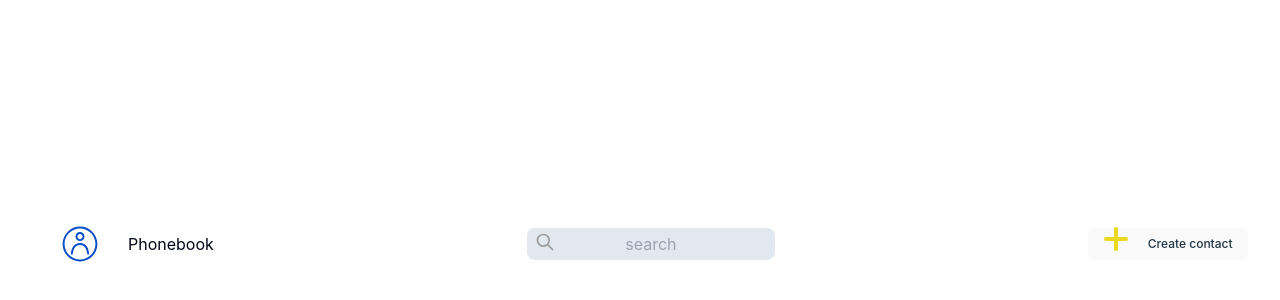
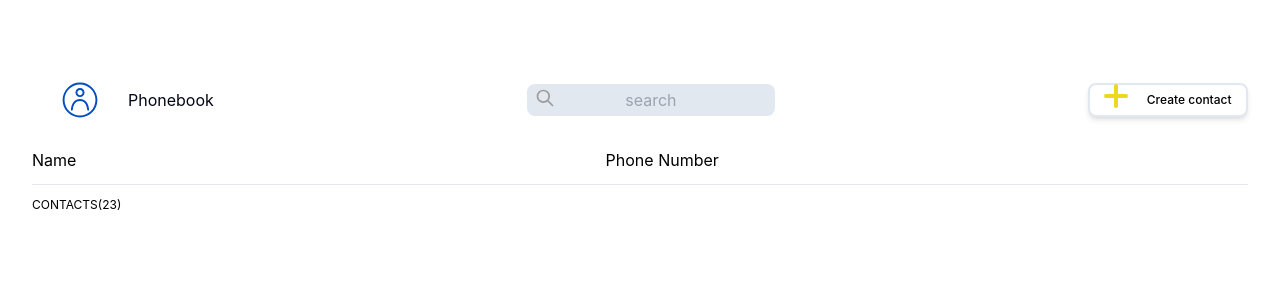
Before and after one commit to fatemehsheida/phone-book, a website built with Vite: page index.html in a window 1280 px wide. Shown: the part 156-456 px from the top of the page. Built offline with nearby package versions, Linux system fonts and the light colour scheme.

Commit message:
Table of lists

```diff
--- a/index.html
+++ b/index.html
@@ -8,7 +8,7 @@
     <link rel="stylesheet" href="index.css">
   </head>
   <body>
-    <div id="app" class="bg-white w-[1440px] z-0">
+    <div id="app" class="bg-white w-[1440px] h-96 z-0 relative">
       <div class="flex justify-between items-center">
       <div class="flex justify-center items-center">
         <img class="logo w-15" src="./image/user.svg" alt="user"></img>
@@ -16,12 +16,24 @@
       </div>
       <div class="search relative">
         <img class="w-5 absolute top-1 left-2 z-20	" src="./image/search.svg" alt="search">
-        <input type="text" name="search" id="search" class="search z-10 w-25 h-8 bg-slate-200 rounded-lg text-center" placeholder="search">
+        <input type="text" name="search" id="search" class="search z-10 w-50 h-8 bg-slate-200 rounded-lg text-center" placeholder="search">
       </div>
       <div class="addContact relative">
         <img src="./image/plus.svg" class="w-10 absolute bottom-px left-2 z-20">
-        <button class="createContact w-40 rounded-lg text-xs text-right	">Create contact</button>
+        <button class="createContact w-40 shadow-md rounded-lg rounded-full bg-white border-slate-200 border-[2px] text-black text-xs text-right	">Create contact</button>
       </div>
+      </div>
+      <div class=" flex justify-between text-black pb-3">
+        <h5 class="">Name</h5>
+        <h5 class="">Phone Number</h5>
+        <h5 class=""></h5>
+      </div>
+      <hr>
+      <p class="text-black text-xs items-end flex pt-3">CONTACTS(23)</p>
+      <div class="section">
+        <section>
+          <span id="contacts"></span>
+        </section>
       </div>
     </div>
     <script type="module" src="/main.js"></script>
--- a/style.css
+++ b/style.css
@@ -38,7 +38,7 @@ h1 {
 #app {
   max-width: 1280px;
   margin: 0 auto;
-  padding: 2rem;
+  padding: 0rem 2rem;
   text-align: center;
 }
 
```
